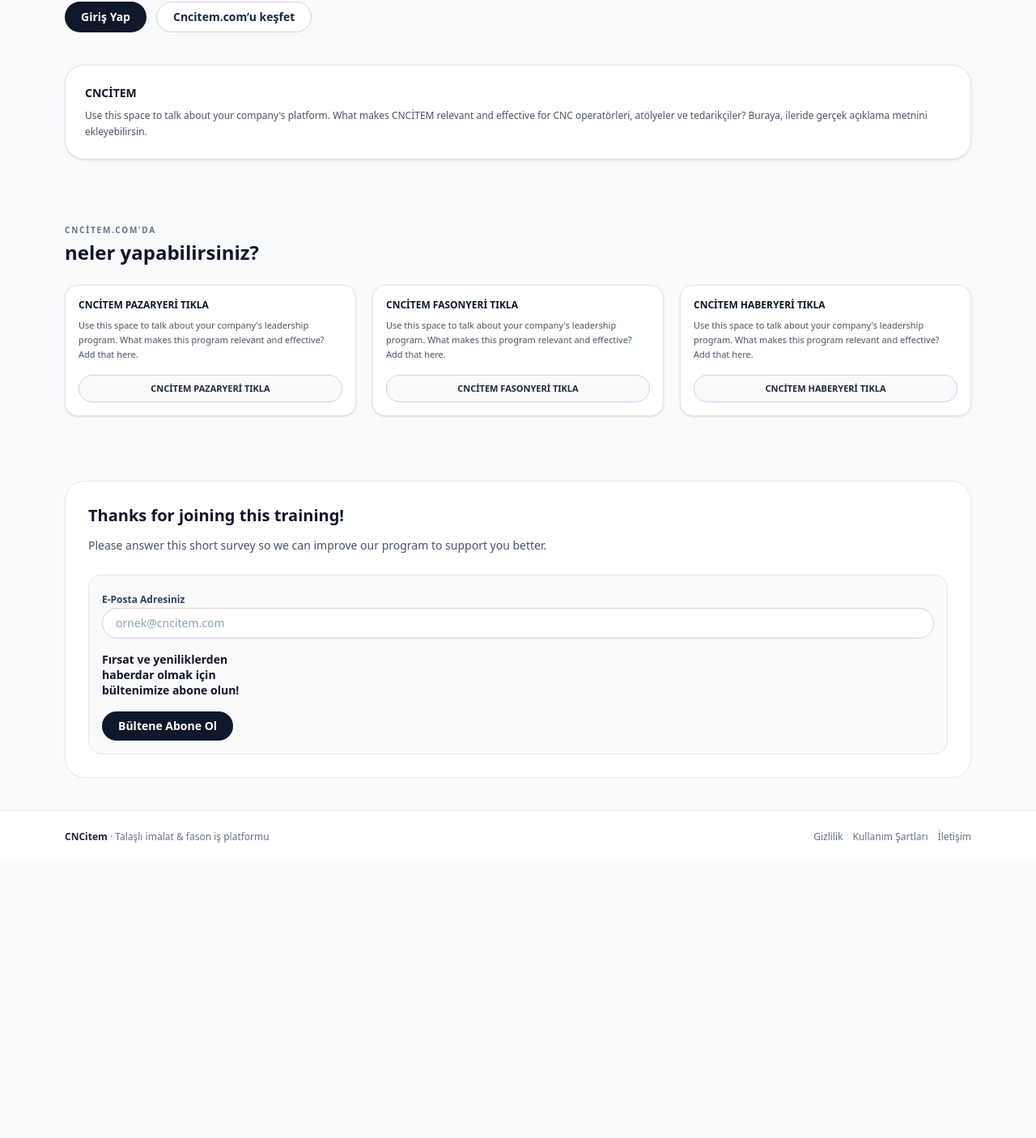
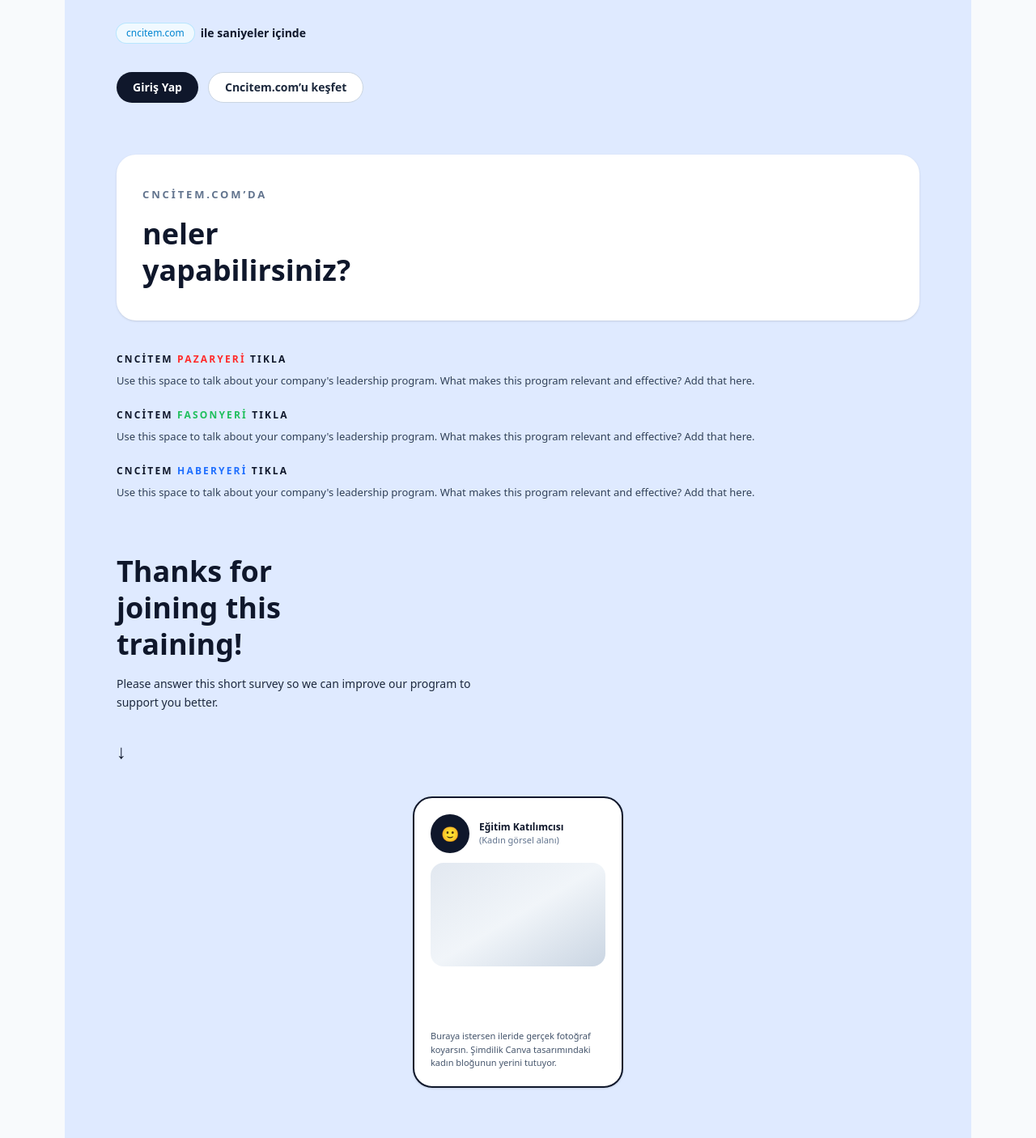
Before and after one commit to djeu53826-droid/CNCitem, a Next.js app: page / in a window 1280 px wide. Shown: the part 418-1824 px from the top of the page at 81% size. Before the commit the page ends 1484 px from the top, so only its background shows below. Built offline with nearby package versions, Linux system fonts and the light colour scheme.

Commit message:
canva tasarimi birebir layout

```diff
--- a/app/page.tsx
+++ b/app/page.tsx
@@ -1,17 +1,14 @@
-import Link from "next/link";
-
 export default function HomePage() {
   return (
-    <div className="space-y-16 md:space-y-20">
-      {/* HERO – PDF başlığı + butonlar */}
-      <section className="space-y-10">
-        {/* Üst başlık metinleri */}
-        <div className="space-y-6">
-          <p className="text-[10px] font-semibold tracking-[0.25em] text-slate-500 uppercase">
+    <main className="min-h-screen bg-[#dfeaff]">
+      <div className="mx-auto flex max-w-5xl flex-col gap-16 px-4 py-12 md:py-16">
+        {/* HERO – CNCİTEM + uzun açıklama + butonlar */}
+        <section className="space-y-8">
+          <p className="text-[11px] font-semibold tracking-[0.25em] text-slate-600 uppercase">
             CNCİTEM
           </p>
 
-          <h1 className="text-3xl md:text-4xl font-bold text-slate-900 leading-snug">
+          <h1 className="text-2xl md:text-3xl font-bold leading-relaxed text-slate-900">
             takım tutuculardan kesici takımlara, bağlama
             <br className="hidden md:block" />
             elemanlarından yedek parçalara kadar ihtiyacın olan
@@ -21,122 +18,161 @@
             fiyat iste, üretimini hızlandır.
           </h1>
 
-          <p className="inline-flex flex-wrap items-center gap-2 text-sm md:text-base font-semibold text-slate-900">
+          <div className="inline-flex flex-wrap items-center gap-2 text-sm font-semibold text-slate-900">
             <span className="rounded-full bg-sky-50 px-3 py-1 text-xs font-medium text-sky-600 ring-1 ring-sky-200">
               cncitem.com
             </span>
             <span>ile saniyeler içinde</span>
-          </p>
+          </div>
 
           <div className="flex flex-wrap gap-3 pt-1">
             <button className="inline-flex items-center justify-center rounded-full bg-slate-900 px-5 py-2 text-sm font-semibold text-white hover:bg-slate-800">
               Giriş Yap
             </button>
-            <Link
-              href="#neler-yapabilirsiniz"
-              className="inline-flex items-center justify-center rounded-full border border-slate-300 bg-white px-5 py-2 text-sm font-semibold text-slate-800 hover:border-sky-400 hover:text-sky-600"
-            >
+            <button className="inline-flex items-center justify-center rounded-full border border-slate-300 bg-white px-5 py-2 text-sm font-semibold text-slate-800 hover:border-sky-400 hover:text-sky-600">
               Cncitem.com’u keşfet
-            </Link>
-          </div>
-        </div>
-
-        {/* PDF’teki CNCİTEM açıklama bloğu */}
-        <div className="rounded-3xl border border-slate-200 bg-white p-5 md:p-6 shadow-sm">
-          <h2 className="mb-2 text-sm font-semibold text-slate-900">CNCİTEM</h2>
-          <p className="text-xs text-slate-600 leading-relaxed">
-            Use this space to talk about your company&apos;s platform. What makes
-            CNCİTEM relevant and effective for CNC operatörleri, atölyeler ve
-            tedarikçiler? Buraya, ileride gerçek açıklama metnini
-            ekleyebilirsin.
-          </p>
+            </button>
           </div>
         </section>
 
-      {/* NELER YAPABİLİRSİNİZ + 3 KART (PDF’teki grid) */}
-      <section id="neler-yapabilirsiniz" className="space-y-6">
-        <div className="space-y-1">
-          <p className="text-[10px] font-semibold tracking-[0.18em] text-slate-500 uppercase">
-            CNCİTEM.COM’DA
+        {/* BLOK 2 – Cncitem.com’da neler yapabilirsiniz + 3 açıklama */}
+        <section className="grid gap-10 md:grid-cols-[3fr,2fr] md:items-start">
+          {/* Sol: büyük beyaz kart (başlık) */}
+          <div className="rounded-3xl bg-white px-8 py-10 shadow-sm">
+            <p className="text-[13px] font-semibold tracking-[0.22em] uppercase text-slate-500">
+              cncitem.com’da
             </p>
-          <h2 className="text-2xl font-bold text-slate-900">
-            neler yapabilirsiniz?
+            <h2 className="mt-4 text-3xl md:text-4xl font-bold leading-tight text-slate-900">
+              neler
+              <br />
+              yapabilirsiniz?
             </h2>
           </div>
 
-        <div className="grid gap-5 md:grid-cols-3">
-          {/* CNCİTEM PAZARYERİ TIKLA */}
-          <div className="flex flex-col justify-between rounded-2xl border border-slate-200 bg-white p-4 shadow-sm">
-            <div className="space-y-2">
-              <p className="text-xs font-semibold text-slate-900">
-                CNCİTEM PAZARYERİ TIKLA
+          {/* Sağ: 3 renkli satır (Pazaryeri / Fasonyeri / Haberyeri) */}
+          <div className="space-y-6 text-sm text-slate-800">
+            <div>
+              <p className="text-xs font-semibold tracking-[0.18em] uppercase text-slate-900">
+                CNCİTEM <span className="text-[#ff2b2b]">PAZARYERİ</span> TIKLA
               </p>
-              <p className="text-[11px] text-slate-600 leading-relaxed">
+              <p className="mt-2 text-[13px] leading-relaxed text-slate-700">
                 Use this space to talk about your company&apos;s leadership
                 program. What makes this program relevant and effective? Add
                 that here.
               </p>
             </div>
-            <button className="mt-4 inline-flex w-full items-center justify-center rounded-full border border-slate-300 bg-slate-50 px-4 py-2 text-[11px] font-semibold text-slate-800 hover:border-sky-400 hover:text-sky-600">
-              CNCİTEM PAZARYERİ TIKLA
-            </button>
-          </div>
 
-          {/* CNCİTEM FASONYERİ TIKLA */}
-          <div className="flex flex-col justify-between rounded-2xl border border-slate-200 bg-white p-4 shadow-sm">
-            <div className="space-y-2">
-              <p className="text-xs font-semibold text-slate-900">
-                CNCİTEM FASONYERİ TIKLA
+            <div>
+              <p className="text-xs font-semibold tracking-[0.18em] uppercase text-slate-900">
+                CNCİTEM <span className="text-[#1fbf5b]">FASONYERİ</span> TIKLA
               </p>
-              <p className="text-[11px] text-slate-600 leading-relaxed">
+              <p className="mt-2 text-[13px] leading-relaxed text-slate-700">
                 Use this space to talk about your company&apos;s leadership
                 program. What makes this program relevant and effective? Add
                 that here.
               </p>
             </div>
-            <button className="mt-4 inline-flex w-full items-center justify-center rounded-full border border-slate-300 bg-slate-50 px-4 py-2 text-[11px] font-semibold text-slate-800 hover:border-sky-400 hover:text-sky-600">
-              CNCİTEM FASONYERİ TIKLA
-            </button>
-          </div>
 
-          {/* CNCİTEM HABERYERİ TIKLA */}
-          <div className="flex flex-col justify-between rounded-2xl border border-slate-200 bg-white p-4 shadow-sm">
-            <div className="space-y-2">
-              <p className="text-xs font-semibold text-slate-900">
-                CNCİTEM HABERYERİ TIKLA
+            <div>
+              <p className="text-xs font-semibold tracking-[0.18em] uppercase text-slate-900">
+                CNCİTEM <span className="text-[#1f6fff]">HABERYERİ</span> TIKLA
               </p>
-              <p className="text-[11px] text-slate-600 leading-relaxed">
+              <p className="mt-2 text-[13px] leading-relaxed text-slate-700">
                 Use this space to talk about your company&apos;s leadership
                 program. What makes this program relevant and effective? Add
                 that here.
               </p>
             </div>
-            <button className="mt-4 inline-flex w-full items-center justify-center rounded-full border border-slate-300 bg-slate-50 px-4 py-2 text-[11px] font-semibold text-slate-800 hover:border-sky-400 hover:text-sky-600">
-              CNCİTEM HABERYERİ TIKLA
-            </button>
+          </div>
+        </section>
+
+        {/* BLOK 3 – Thanks for joining this training! + “kadın” kartı (placeholder) */}
+        <section className="grid gap-10 md:grid-cols-[3fr,2fr] md:items-center">
+          {/* Sol: başlık + paragraf */}
+          <div className="space-y-4">
+            <h3 className="text-3xl md:text-4xl font-bold leading-tight text-slate-900">
+              Thanks for
+              <br />
+              joining this
+              <br />
+              training!
+            </h3>
+            <p className="max-w-md text-sm leading-relaxed text-slate-800">
+              Please answer this short survey so we can improve our program to
+              support you better.
+            </p>
+            <div className="pt-4 text-2xl text-slate-900">↓</div>
+          </div>
+
+          {/* Sağ: stilize “kadın” kartı – resimsiz, sorun çıkarmayan */}
+          <div className="flex justify-center">
+            <div className="flex h-[360px] w-[260px] flex-col justify-between rounded-3xl border-2 border-slate-900 bg-white p-5 shadow-sm">
+              <div className="space-y-3">
+                <div className="flex items-center gap-3">
+                  <div className="flex h-12 w-12 items-center justify-center rounded-full bg-slate-900 text-lg text-slate-50">
+                    🙂
+                  </div>
+                  <div>
+                    <p className="text-xs font-semibold text-slate-900">
+                      Eğitim Katılımcısı
+                    </p>
+                    <p className="text-[11px] text-slate-500">
+                      (Kadın görsel alanı)
+                    </p>
+                  </div>
+                </div>
+                <div className="mt-2 h-32 rounded-2xl bg-gradient-to-br from-slate-200 via-slate-100 to-slate-300" />
+              </div>
+              <p className="text-[11px] text-slate-600">
+                Buraya istersen ileride gerçek fotoğraf koyarsın. Şimdilik
+                Canva tasarımındaki kadın bloğunun yerini tutuyor.
+              </p>
             </div>
           </div>
         </section>
 
-      {/* ALT BLOK – Thanks for joining + E-Posta (PDF’in en altı) */}
-      <section className="grid gap-6 rounded-3xl border border-slate-200 bg-white p-5 md:grid-cols-[3fr,2fr] md:p-7">
-        {/* Solda metin */}
+        {/* BLOK 4 – Erkek kartı + bülten */}
+        <section className="grid gap-10 md:grid-cols-[2fr,3fr] md:items-center">
+          {/* Sol: stilize “erkek” kartı */}
+          <div className="flex justify-center">
+            <div className="flex h-[360px] w-[260px] flex-col justify-between rounded-3xl border-2 border-slate-900 bg-white p-5 shadow-sm">
               <div className="space-y-3">
-          <h2 className="text-xl font-bold text-slate-900">
-            Thanks for joining this training!
-          </h2>
-          <p className="text-sm text-slate-600 leading-relaxed">
-            Please answer this short survey so we can improve our program to
-            support you better.
+                <div className="flex items-center gap-3">
+                  <div className="flex h-12 w-12 items-center justify-center rounded-full bg-slate-900 text-lg text-slate-50">
+                    🧑
+                  </div>
+                  <div>
+                    <p className="text-xs font-semibold text-slate-900">
+                      Atölye Sahibi
+                    </p>
+                    <p className="text-[11px] text-slate-500">
+                      (Erkek görsel alanı)
                     </p>
                   </div>
+                </div>
+                <div className="mt-2 h-32 rounded-2xl bg-gradient-to-br from-slate-200 via-slate-100 to-slate-300" />
+              </div>
+              <p className="text-[11px] text-slate-600">
+                Bu alan da Canva tasarımındaki erkek kartını temsil ediyor. İleride
+                gerçek fotoğraf ekleyebilirsin.
+              </p>
+            </div>
+          </div>
 
-        {/* Sağda e-posta formu */}
-        <div className="space-y-4 rounded-2xl bg-slate-50 p-4 border border-slate-200">
-          <div className="space-y-1">
+          {/* Sağ: bülten başlığı + input */}
+          <div className="space-y-6">
+            <h4 className="text-2xl md:text-3xl font-bold leading-snug text-slate-900">
+              Fırsat ve yeniliklerden
+              <br />
+              haberdar olmak için
+              <br />
+              bültenimize abone olun!
+            </h4>
+
+            <div className="max-w-sm space-y-2">
               <label
                 htmlFor="email"
-              className="text-xs font-semibold text-slate-700"
+                className="block text-sm font-medium text-slate-900"
               >
                 E-Posta Adresiniz
               </label>
@@ -144,25 +180,12 @@
                 id="email"
                 type="email"
                 placeholder="ornek@cncitem.com"
-              className="w-full rounded-full border border-slate-300 bg-white px-4 py-2 text-sm text-slate-900 outline-none placeholder:text-slate-400 focus:border-sky-500 focus:ring-1 focus:ring-sky-500"
+                className="w-full rounded-full border-2 border-slate-900 bg-white px-4 py-2 text-sm outline-none placeholder:text-slate-500 focus:border-slate-900 focus:ring-0"
               />
             </div>
-
-          <div className="space-y-1">
-            <p className="text-sm font-semibold text-slate-900 leading-snug">
-              Fırsat ve yeniliklerden
-              <br />
-              haberdar olmak için
-              <br />
-              bültenimize abone olun!
-            </p>
-          </div>
-
-          <button className="inline-flex items-center justify-center rounded-full bg-slate-900 px-5 py-2 text-sm font-semibold text-white hover:bg-slate-800">
-            Bültene Abone Ol
-          </button>
           </div>
         </section>
       </div>
+    </main>
   );
 }
```
Lines whose indentation alone changed are shown as unchanged.
